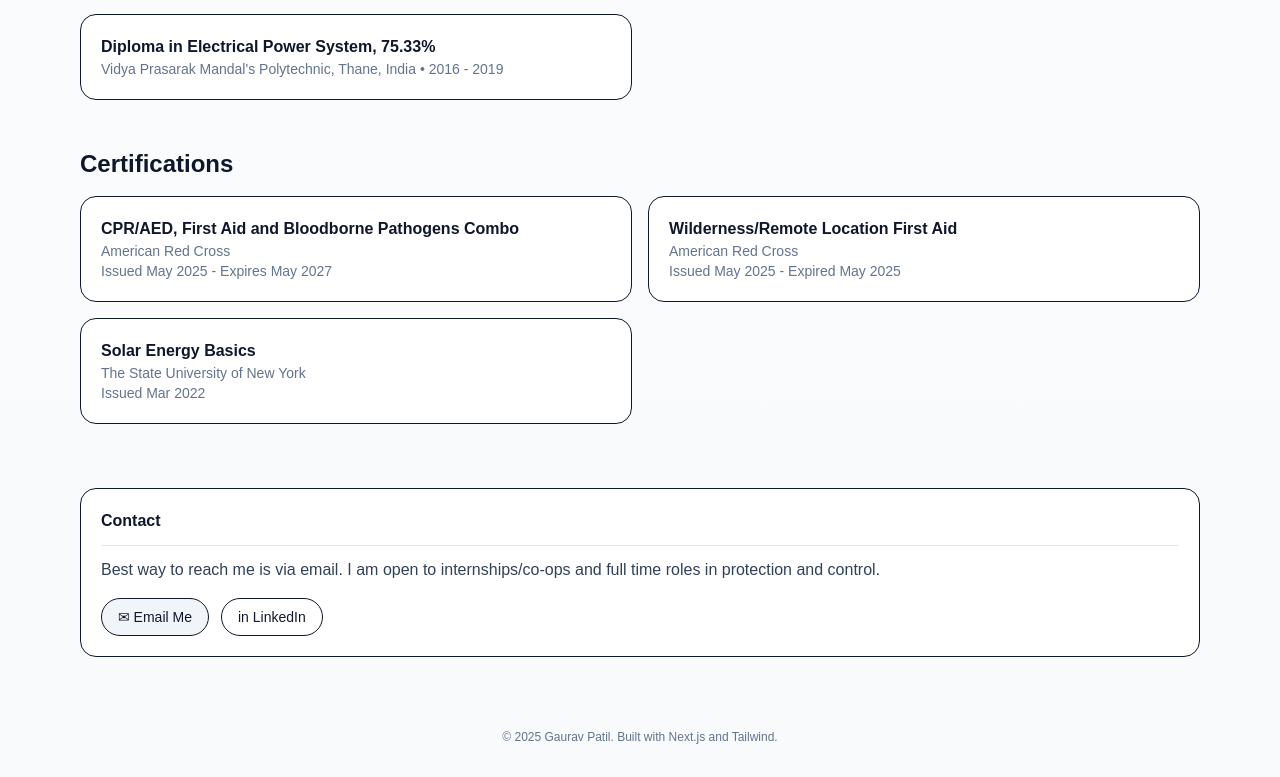
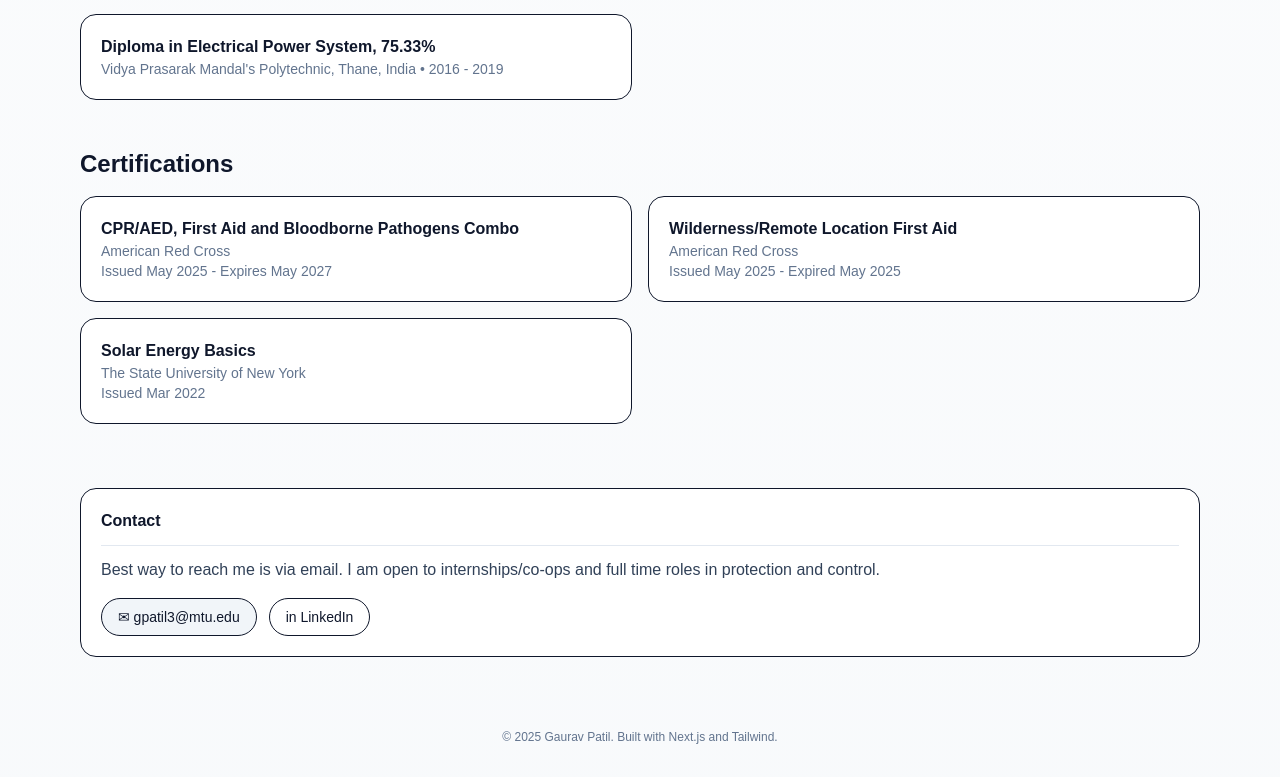
Before and after one commit to gauravpatil8787/gauravpatil87, a Next.js app: page / in a window 1280 px wide. Shown: the part 2568-3345 px from the top of the page. Built offline with nearby package versions, Linux system fonts and the light colour scheme.

Commit message:
Update page.tsx

```diff
--- a/app/page.tsx
+++ b/app/page.tsx
@@ -348,7 +348,7 @@ export default function Home() {
   rel="noopener noreferrer"
   className="inline-flex items-center rounded-full bg-slate-100 text-slate-900 px-4 py-2 text-sm border hover:bg-slate-200 transition-colors"
 >
-  ✉ Email Me
+  ✉ gpatil3@mtu.edu
             </a>
             <a
               href="https://www.linkedin.com/in/gauravpatil87/"
```
